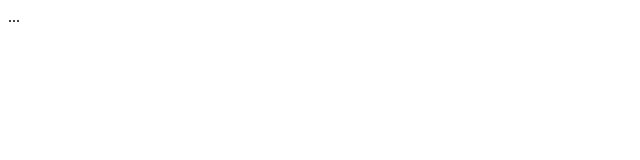
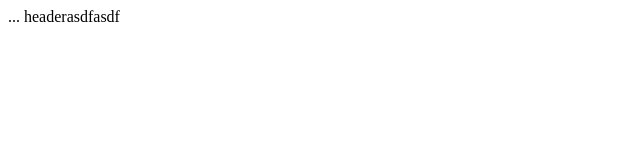
Before and after one commit to nicokoenig/cv-example, a plain HTML site: page index.html in a window 1280 px wide. Shown: the whole page, without its empty margins (0-640 px from the left). Drawn offline with Linux system fonts and the light colour scheme.

Commit message:
task: foobar

```diff
--- a/index.html
+++ b/index.html
@@ -1,3 +1,4 @@
 <html>
 ...
+  headerasdfasdf
 </html>
```
